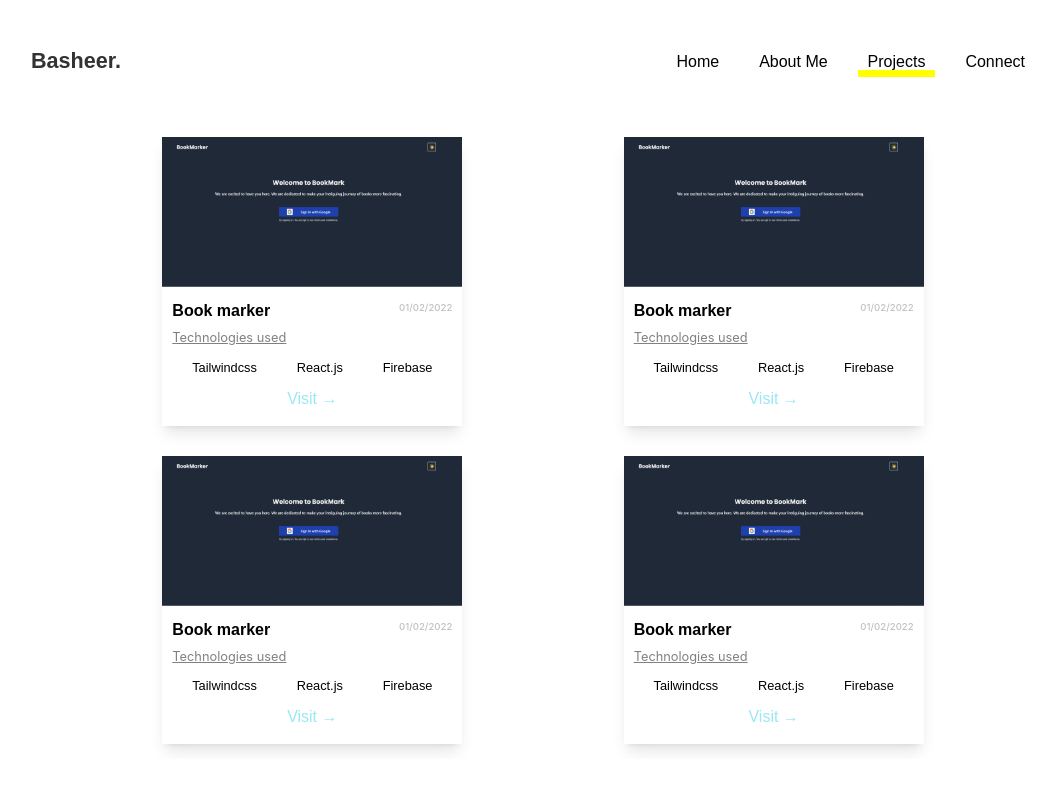
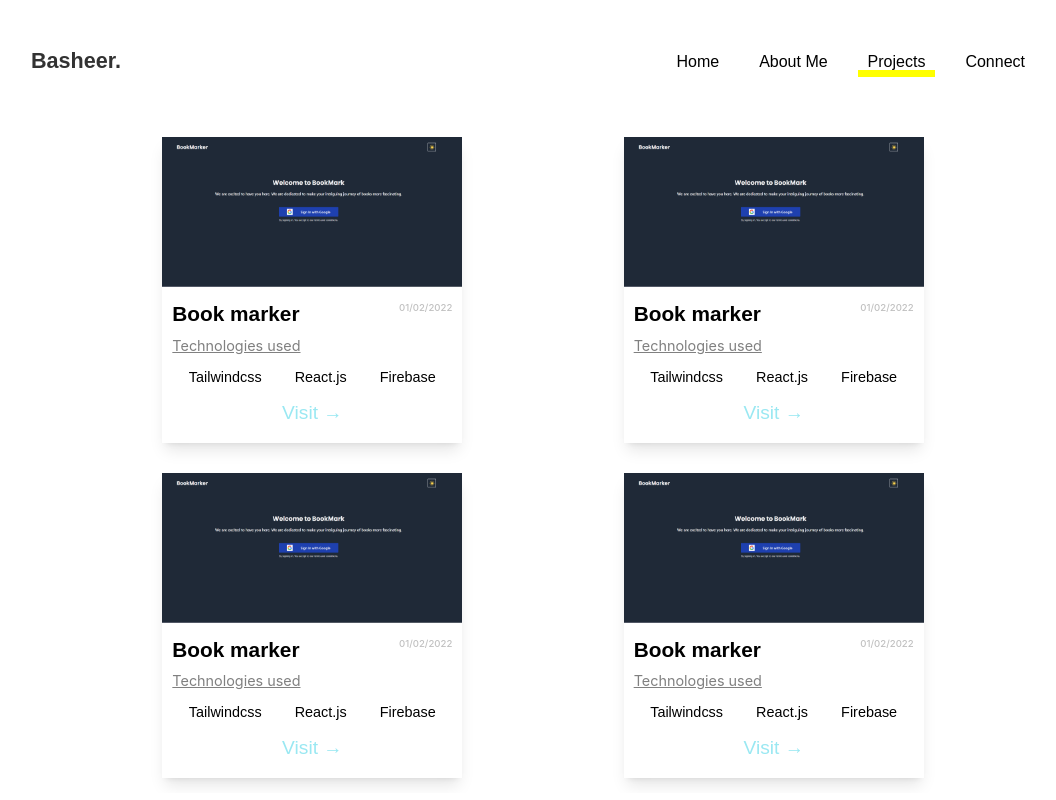
Before and after one commit to Basheer3648734/Basheer, a Next.js app: page /projects in a window 1280 px wide. Shown: the whole page, without its empty margins (97-1153 px from the left). Built offline with nearby package versions, Linux system fonts and the light colour scheme.

Commit message:
👌 IMPROVE: scrollbar

```diff
--- a/components/Layout.js
+++ b/components/Layout.js
@@ -1,7 +1,7 @@
 import Head from "next/head";
 export default function Layout({ children }) {
   return (
-    <div className="w-[98vw] md:w-[90vw] lg:w-[80vw] m-auto h-[100vh] overflow-hidden">
+    <div className="w-[98vw] md:w-[90vw] lg:w-[80vw] m-auto  overflow-hidden ">
       <Head>
         <meta
           name="viewport"
--- a/components/ProjectCard.js
+++ b/components/ProjectCard.js
@@ -8,16 +8,16 @@ export default function ProjectCard() {
         <Image src="/images/bookmarker.png" width="300px" height="150px" />
       </div>
       <div className="px-[10px] py-[5px]">
-        <h2 className="text-[1.25rem] font-bold inline-block md:text-[1rem]">
+        <h2 className="text-[1.25rem] font-bold inline-block md:text-[1.3rem]">
           Book marker
         </h2>
         <p className="inline-block float-right text-[0.6rem] leading-5 font-medium text-[silver]">
           01/02/2022
         </p>
-        <p className="underline text-[0.78rem] decoration-solid mt-[5px] text-[gray] md:text-[0.8rem]">
+        <p className="underline text-[0.78rem] decoration-solid mt-[5px] text-[gray] md:text-[0.9rem]">
           Technologies used
         </p>
-        <ul className="my-[10px] flex text-[0.8rem] md:text-[0.8rem] justify-around">
+        <ul className="my-[10px] flex text-[0.8rem] md:text-[0.9rem] justify-around">
           <li>
             <Link href="#">
               <a className="hover:underline hover:decoration-solid">
@@ -37,7 +37,7 @@ export default function ProjectCard() {
           </li>
         </ul>
         <Link href="https://bookmarker-ba651.web.app/login">
-          <a className="text-brand font-medium text-[1rem] mb-[10px] block text-center hover:underline hover:decoration-solid md:text-[1rem]">
+          <a className="text-brand font-medium text-[1rem] mb-[10px] block text-center hover:underline hover:decoration-solid md:text-[1.2rem]">
             Visit &#8594;
           </a>
         </Link>
--- a/pages/projects.js
+++ b/pages/projects.js
@@ -11,7 +11,7 @@ export default function projects() {
       </Head>
       <Layout>
         <NavBar page="projects" />
-        <div className="w-[100%] flex overflow-hidden flex-wrap justify-evenly items-center flex-1 basis-[auto]">
+        <div className="w-[100%] flex flex-wrap justify-evenly items-center flex-1 basis-[auto]">
           <ProjectCard />
           <ProjectCard />
           <ProjectCard />
--- a/styles/global.css
+++ b/styles/global.css
@@ -8,6 +8,14 @@
   margin: 0px;
   padding: 0px;
   box-sizing: border-box;
+}
+
+body::-webkit-scrollbar {
+  width: 7px;
+}
+body::-webkit-scrollbar-thumb {
+  background-color: gray;
+  border-radius: 15px;
 }
 
 h1,
@@ -44,6 +52,7 @@ a {
 .all_device_highlighter {
   border-bottom: 7px solid rgba(0, 255, 255, 0.363);
 }
+
 @media screen and (max-width: 640px) {
   .home {
     background-image: none;
```
Also changed, not shown: lib/data/projects.json (added, +8 -0 lines).
